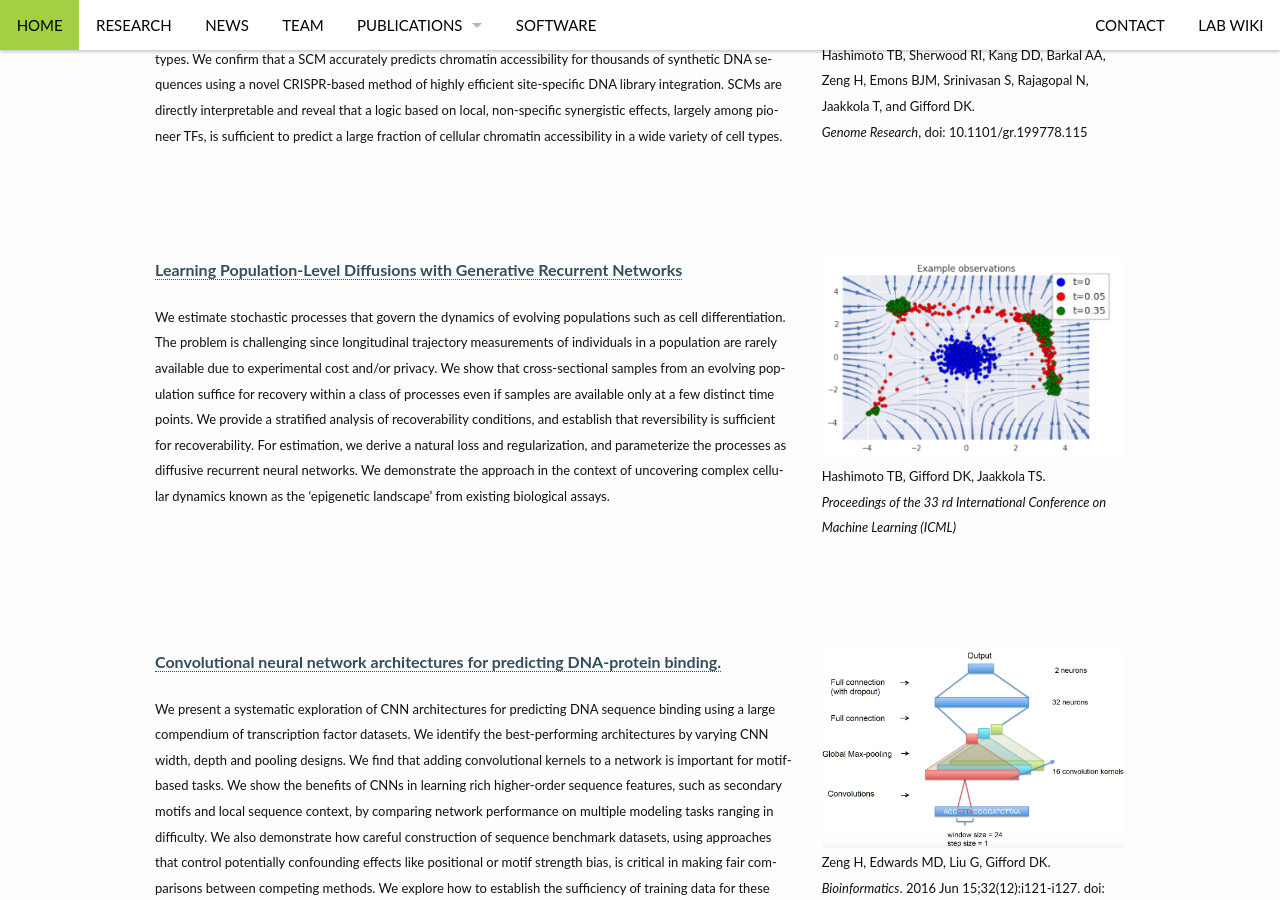
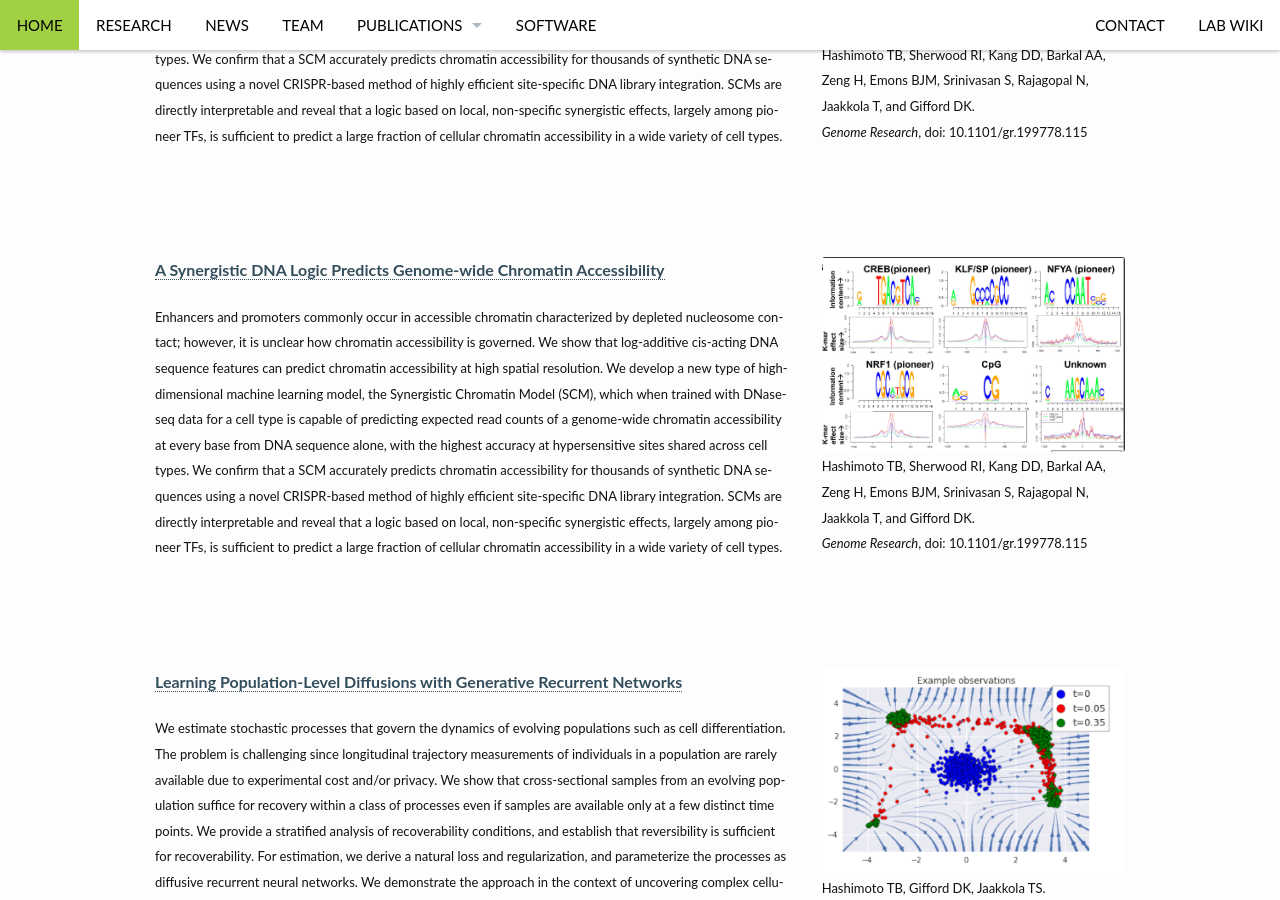
Before and after one commit to gifford-lab/gifford-lab.github.io, a Jekyll site: the page built from pages/publications.md, in a window 1280 px wide and 900 px high, scrolled down 845 px. Built offline with Jekyll 4.4.1, drawn with Linux system fonts in a browser that asks for light colours.

Commit message:
test run

```diff
--- a/pages/publications.md
+++ b/pages/publications.md
@@ -11,6 +11,21 @@ permalink: "/publications/"
 <div class="row t60">
 <img src="{{ site.url }}/images/hiring_postdocs.png" style="width:200px;height:126px;">
 </div>
+
+<div class="row t60">
+    <div class="medium-8 columns b30">
+        <p><b><a href="http://groups.csail.mit.edu/cgs/pubs/scm.pdf ">A Synergistic DNA Logic Predicts Genome-wide Chromatin Accessibility </a></b></p>
+        <p><font size="2">Enhancers and promoters commonly occur in accessible chromatin characterized by depleted nucleosome contact; however, it is unclear how chromatin accessibility is governed. We show that log-additive cis-acting DNA sequence features can predict chromatin accessibility at high spatial resolution. We develop a new type of high-dimensional machine learning model, the Synergistic Chromatin Model (SCM), which when trained with DNase-seq data for a cell type is capable of predicting expected read counts of a genome-wide chromatin accessibility at every base from DNA
+sequence alone, with the highest accuracy at hypersensitive sites shared across cell types. We confirm that a SCM accurately predicts chromatin accessibility for thousands of synthetic DNA sequences using a novel CRISPR-based method of highly efficient site-specific DNA library integration. SCMs are directly interpretable and reveal that a logic based on local, non-specific synergistic effects, largely among pioneer TFs, is sufficient to predict a large fraction of cellular chromatin accessibility in a wide
+variety of cell types. </font></p>
+    </div><!-- /.medium-6.columns -->
+    <div class="medium-4 columns b30">
+        <img src="{{ site.url }}/images/scm.png" alt="">
+        <p> <font size="2">Hashimoto TB, Sherwood RI, Kang DD, Barkal AA, Zeng H, Emons BJM, Srinivasan S, Rajagopal N, Jaakkola T, and Gifford DK.
+        <br> <i>Genome Research</i>, doi:
+10.1101/gr.199778.115</font></p>
+    </div><!-- /.medium-6.columns -->
+</div><!-- /.row -->
 
 <div class="row t60">
     <div class="medium-8 columns b30">
```
